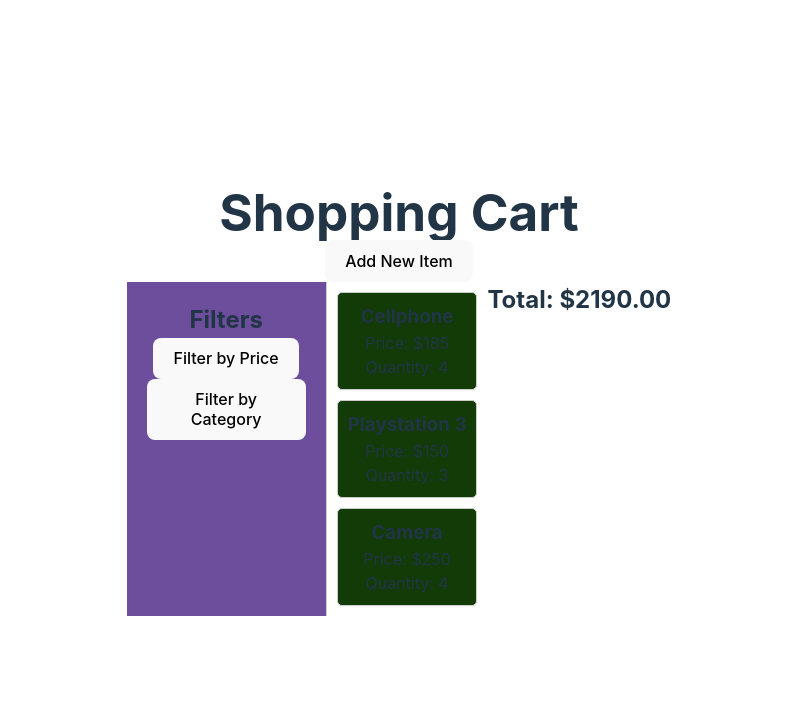
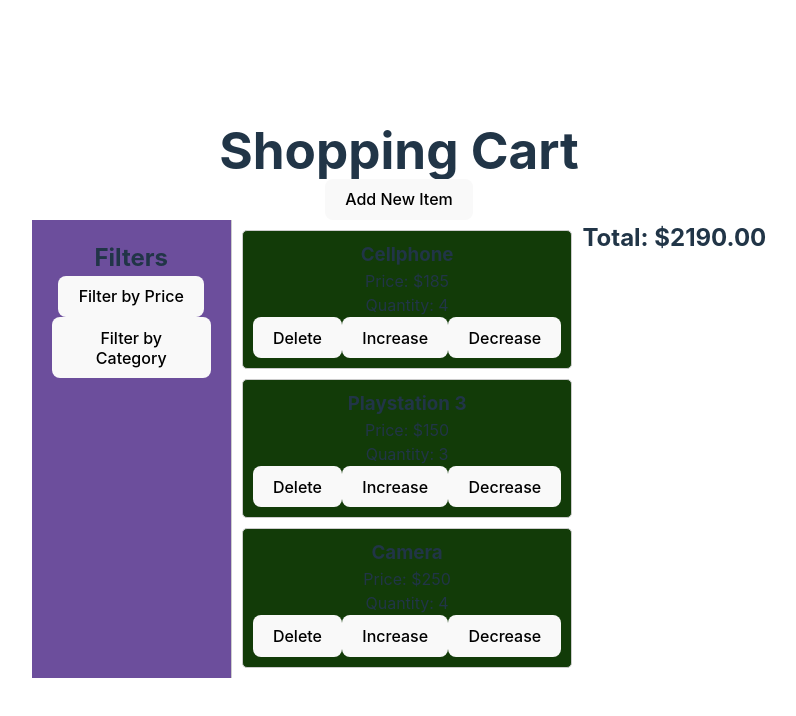
Before and after one commit to AnthonyOlmos624/Week14-, a React (Vite) app: page / in a window 1280 px wide. Shown: the top 716 px of the page, without its empty margins (241-1037 px from the left). Built offline with nearby package versions, Linux system fonts and the light colour scheme.

Commit message:
got rid of a few things that was no longer needed here but added deleteItem, and updateQuantity here along with buttons of delete and quantity

```diff
--- a/src/components/ItemCard.tsx
+++ b/src/components/ItemCard.tsx
@@ -1,23 +1,22 @@
-//Define the type for an item
-interface Item {
-    id: number;
-    name: string;
-    price: number;
-    quantity: number;
+import React from "react";
+import { Item } from './testData'
+
+//Should define the props for ItemCard where 'item' is of type Item. Adding delete and update function so that it can accept the prop
+interface ItemCardProps {
+    item: Item;
+    deleteItem: (id: number) => void;
+    updateQuantity: (id: number, newQuantity: number) => void
 }
 
-//Should define the props for ItemCard where 'item' is of type Item
-interface ItemCardProps {
-    item: Item;
-}
-
-function ItemCard ({ item }: ItemCardProps) {
+function ItemCard ({ item, deleteItem, updateQuantity }: ItemCardProps) {
     return(
         <div className="ItemCard">
             <h3>{item.name}</h3>
             <p>Price: ${item.price}</p>
             <p>Quantity: {item.quantity}</p>
-            {/* Might add buttons here to add/remove/ update items */}
+            <button onClick={() => deleteItem(item.id)}>Delete</button>
+            <button onClick={() => updateQuantity(item.id, Math.max(0, item.quantity + 1))}>Increase</button>
+            <button onClick={() => updateQuantity(item.id, Math.max(0, item.quantity - 1))}>Decrease</button>
         </div>
     );
 }
```
